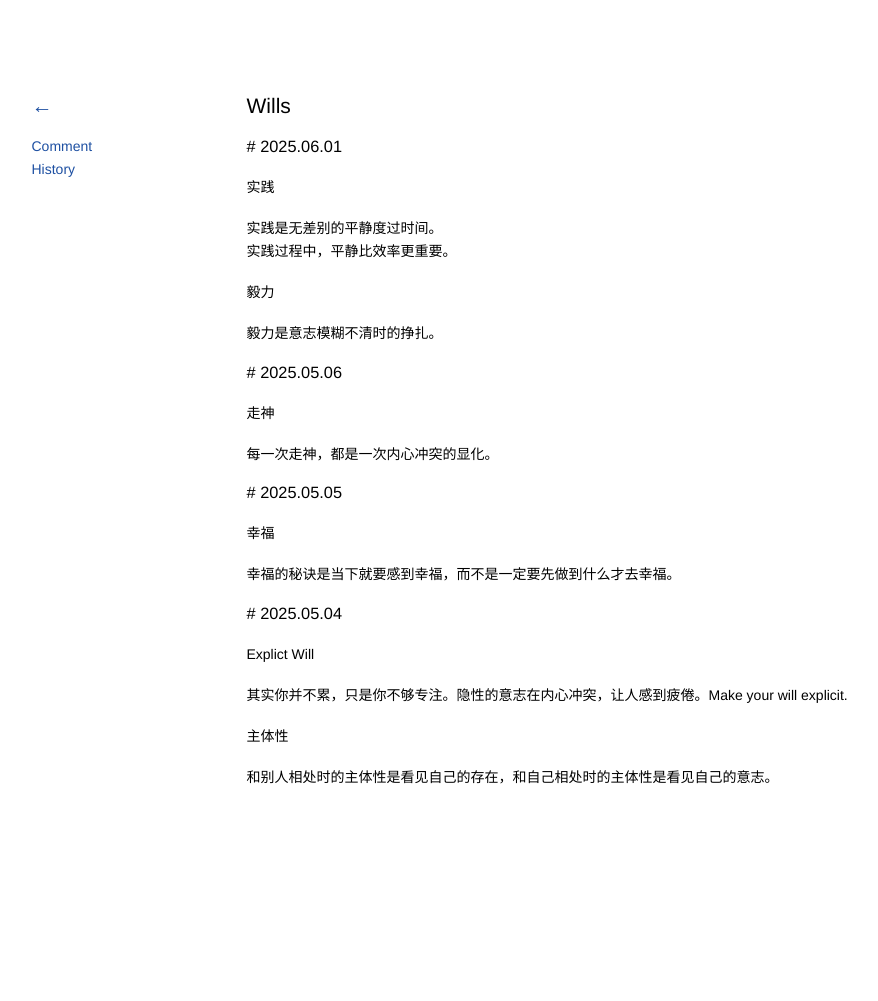
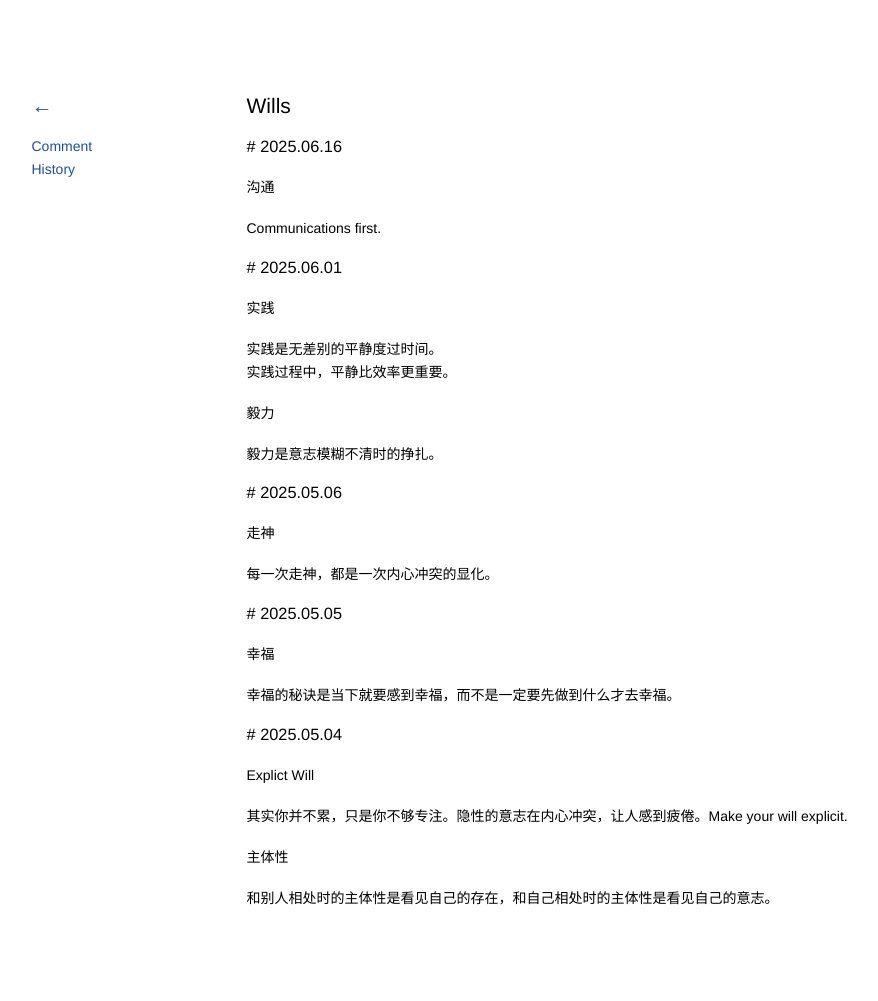
Before and after one commit to kidlj/awei, a Jekyll site: the page built from _wiki/wills.md, in a window 1280 px wide. Shown: the whole page, without its empty margins (101-979 px from the left). Built offline with Jekyll 4.4.1, drawn with Linux system fonts in a browser that asks for light colours; before the commit the page ends 900 px from its top, so only the background shows below that.

Commit message:
update wills

```diff
--- a/_wiki/wills.md
+++ b/_wiki/wills.md
@@ -1,6 +1,12 @@
 ---
 title: Wills
 ---
+
+### 2025.06.16
+
+#### 沟通
+
+Communications first.
 
 ### 2025.06.01
 
```
